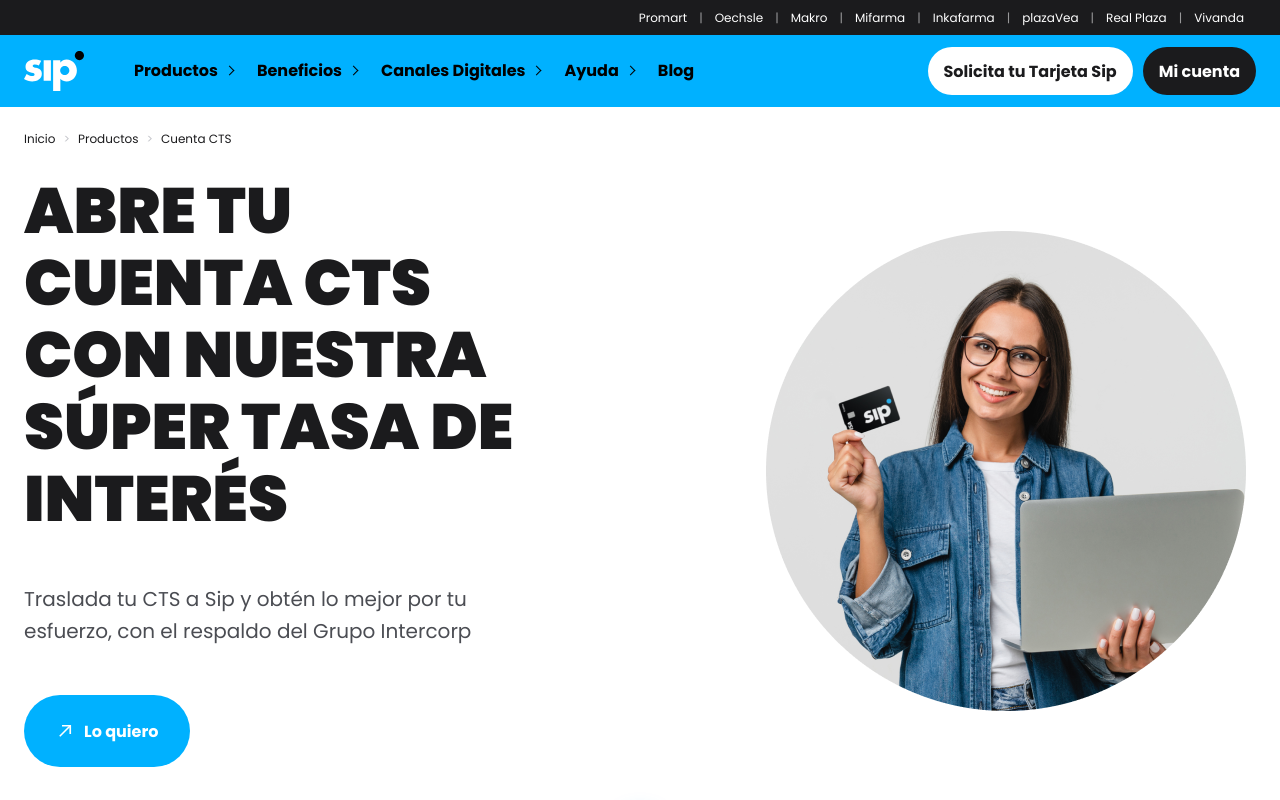
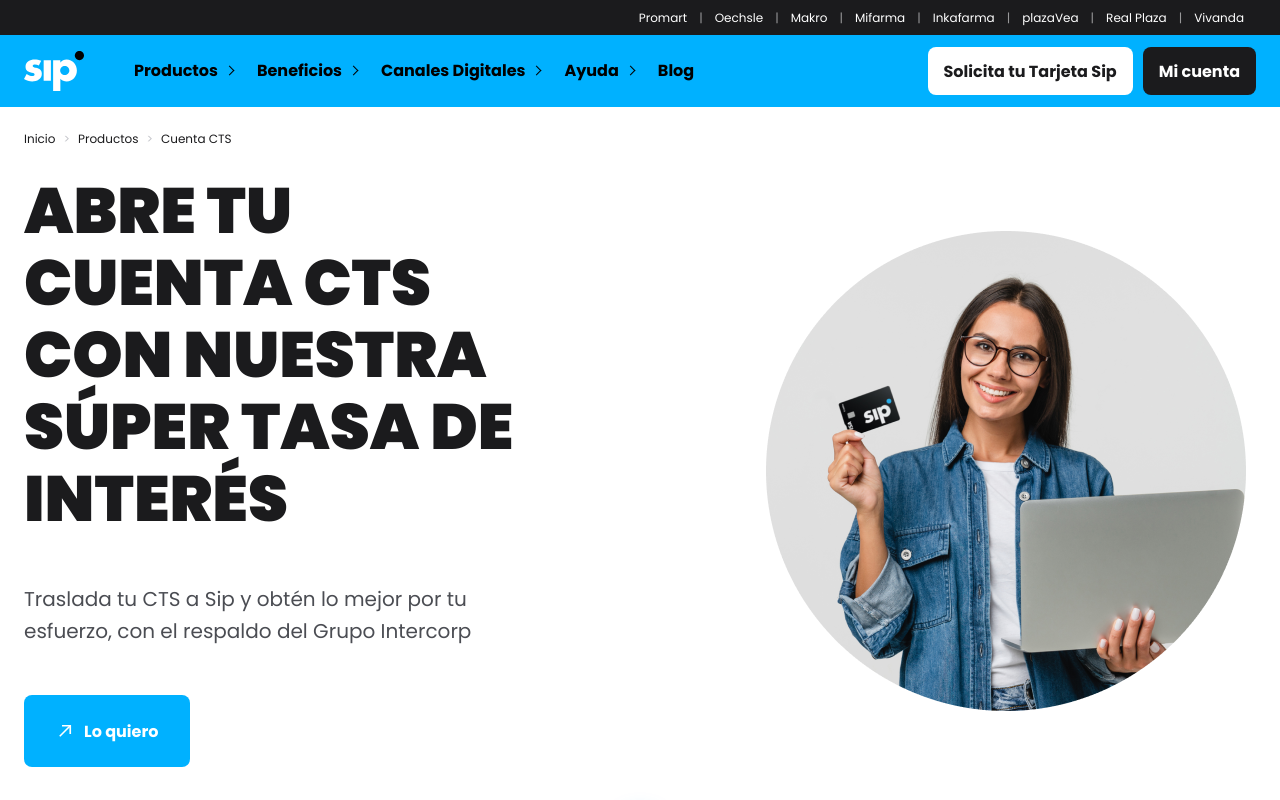
Before and after one commit to sve49854-max/sip, a React (Vite) app: page / in a window 1280 px wide. Shown: the top 800 px of the page. Built offline with nearby package versions, Linux system fonts and the light colour scheme.

Commit message:
Square off buttons and tighten the page width slightly.

```diff
--- a/src/index.css
+++ b/src/index.css
@@ -10,8 +10,8 @@
   --sip-circle: #ececec;
   --white: #ffffff;
   --shadow: 0 16px 40px rgba(27, 27, 29, 0.1);
-  --radius-pill: 999px;
-  --container: 1440px;
+  --radius-btn: 8px;
+  --container: 1280px;
   --header-offset: 107px;
   font-family: 'Poppins', sans-serif;
   color: var(--sip-ink);
@@ -203,7 +203,7 @@
   border: 0;
   cursor: pointer;
   font-weight: 700;
-  border-radius: var(--radius-pill);
+  border-radius: var(--radius-btn);
   transition: 0.18s ease;
 }
 
```
